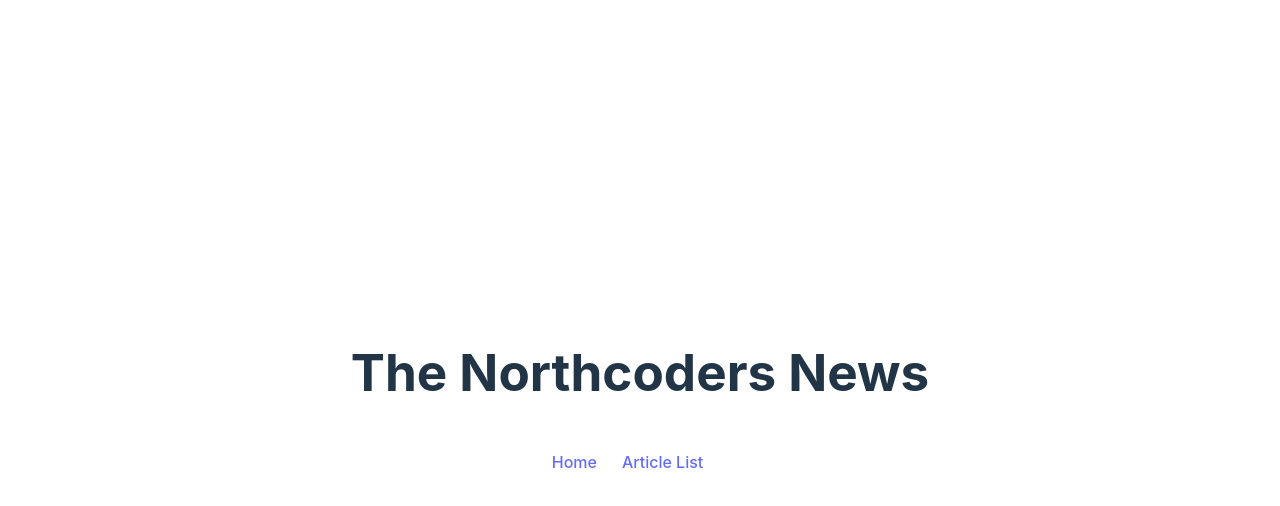
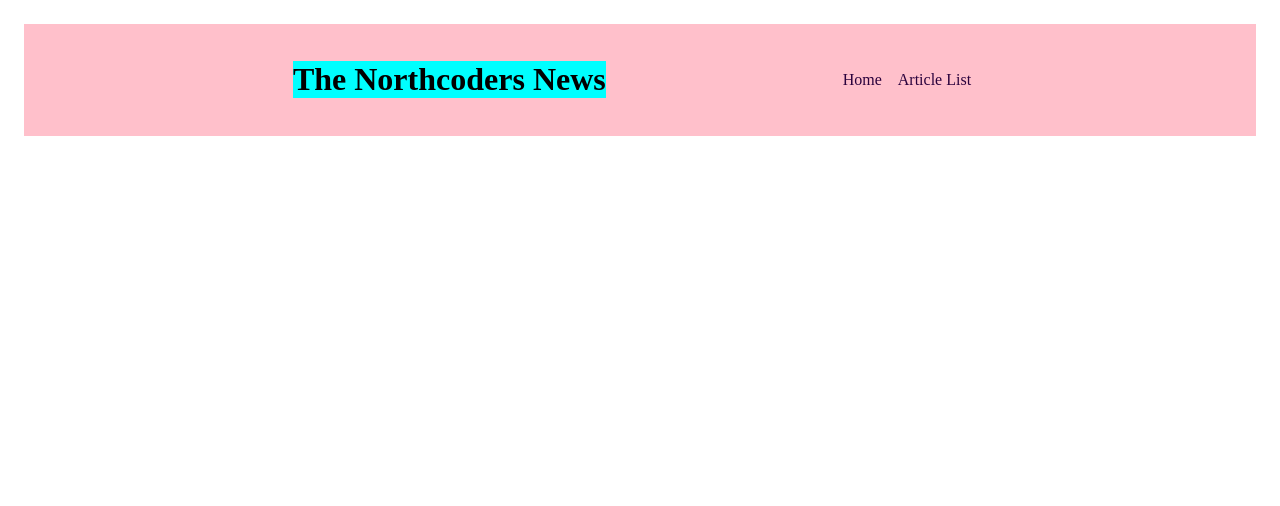
Before and after one commit to xi-xo/fe-henrry-news, a React (Vite) app: page / in a window 1280 px wide. Shown: the top 506 px of the page. Built offline with nearby package versions, Linux system fonts and the light colour scheme.

Commit message:
This commit adds implementations after feedback and solution for 5 & 6

```diff
--- a/src/ApiComponent/ArticleApiService.js
+++ b/src/ApiComponent/ArticleApiService.js
@@ -13,6 +13,21 @@ export const getArticlesById = (articleId) => {
     return ncNewsApi.get(`/articles/${articleId}`)
     .then(({data}) => {
         return data;
+
     })
 
 }
+
+export const getComments = () => {
+    return ncNewsApi.get("/comments")
+    .then((data) => {
+        return data
+    })
+}
+
+export const getCommentsByArticleId = (articleId) => {
+    return ncNewsApi.get(`/articles/${articleId}/comments`)
+    .then(({data}) => {
+        return data
+    })
+}
--- a/src/App.css
+++ b/src/App.css
@@ -1,32 +1,100 @@
+/* Small Screen */
 @media (max-width: 600px) {
+
+  .header-container {
+    background-color: blanchedalmond;
+    display: flex;
+    flex-direction: column;
+    align-items: center;
+  }
+  .appTitle {
+    background-color: rgb(177, 194, 194);
+  }
+
+  /* Article Image Styles */
+.article-item img {
+  max-width: 50%;
+  height: auto;
+  }
+
+.articleItem-img {
+  max-width: 100%;
+  height: auto;
 }
-/* Medium screens */
+
+.header-component-container {
+  display: flex;
+  justify-content: space-between;
+  background-color: #333;
+  color: white;
+  }
+}
+
+/* Medium Screen */
 @media (min-width: 601px) and (max-width: 1024px) {
+  .header-container {
+    background-color: rgb(154, 148, 215);
+    display: flex;
+    flex-direction: row;
+    justify-content: space-evenly;
+    align-items: center;
+  }
+
+  .appTitle {
+    background-color: aqua;
+    display: flex;
+  }
 }
-/* Large screens */
+
+/* Large Screen*/
 @media (min-width: 1025px) {
+  .header-container {
+    display: flex;
+    flex-direction: row;
+    justify-content: space-evenly;
+    align-items: center;
+    background-color: pink;
+    padding: 1rem 2rem;
+  }
+
+  .appTitle {
+    display: flex;
+    flex-direction: column;
+    align-items: center;
+    background-color: aqua;
+  }
+
+}
+
+
+.article-item {
+  list-style: none;
 }
 
 #root {
   max-width: 1280px;
   margin: 0 auto;
-  padding: 2rem;
+  padding: 1rem;
   text-align: center;
 }
 
-.navigationBar-container {
-  display: flex;
-  justify-content: center;
+.header-component-title h1 {
+  color: white;
+  text-decoration: none;
+  font-size: 1.5rem;
+  font-weight: bold;
 }
 
-.navigation-list {
-  display: inline-block;
+.header-navigationBar ul {
+  list-style: none;
   padding: 0;
-  list-style: none;
+  display: flex;
+  justify-content:right;
 }
 
-.navigation-list li {
 
-  display: inline-block;
-  margin-right: 25px;
+.header-navigationBar a {
+  color: rgb(43, 2, 61);
+  text-decoration: none;
+  margin-right: 1rem;
 }
--- a/src/App.jsx
+++ b/src/App.jsx
@@ -4,6 +4,7 @@ import './App.css'
 import Home from './components/Home'
 import ArticlesList from './components/ArticlesList'
 import ArticleItem from './components/ArticleItem'
+
 
 
 function App() {
@@ -14,6 +15,7 @@ function App() {
         <Route path='/' element={<Home/>} />
         <Route path='/article-list' element={<ArticlesList/>}/>
         <Route path='/article-details/:articleId' element={<ArticleItem/>}  />
+        <Route path='/article-details/:articleId/comments-list' element={<ArticleItem/>} />
       </Routes>
 
     </>
--- /dev/null
+++ b/src/CommentsList.jsx
@@ -0,0 +1,35 @@
+import { useEffect, useState } from "react";
+import { getCommentsByArticleId } from "./ApiComponent/ArticleApiService";
+import { useParams } from "react-router-dom";
+
+export default function CommentsList () {
+    const { articleId } = useParams();
+    const [comments, setComments] = useState([]);
+
+    useEffect(() => {
+        getCommentsByArticleId(articleId)
+        .then((commentsFromApi) => {
+            setComments(commentsFromApi)
+        });
+    }, [articleId]);
+
+    if (!comments) {
+        return (
+            <div>
+                <h3>Loading...</h3>
+            </div>
+        );
+    }
+
+    return (
+        <div className="c">
+            {comments.map((comment) => {
+                return (
+                <li key={comment.comment_id}>
+                    <p>{comment.body}</p>
+                </li>
+                )
+            })}
+        </div>
+    )
+}
--- a/src/components/ArticleCard.jsx
+++ b/src/components/ArticleCard.jsx
@@ -2,7 +2,7 @@ export default function ArticleCard ({article}) {
     return (
         <div>
             <h3>{article.title}</h3>
-            <img src={article.article_img_url} alt="" />
+            <img src={article.article_img_url} alt={article.title} />
         </div>
     )
 
--- a/src/components/ArticleItem.jsx
+++ b/src/components/ArticleItem.jsx
@@ -1,13 +1,14 @@
-import { useParams } from "react-router-dom";
+import { useParams, Link } from "react-router-dom";
 import NavigationBar from "./NavigationBar";
 import { getArticlesById } from "../ApiComponent/ArticleApiService";
 import { useEffect, useState } from "react";
+import CommentsList from "../CommentsList";
+import Header from "./Header";
 
 export default function ArticleItem () {
     const { articleId } = useParams();
     const [articles, setArticles] = useState({})
     const article = articles.article
-    console.log(article);
 
     useEffect(() => {
         getArticlesById(articleId)
@@ -19,24 +20,29 @@ export default function ArticleItem () {
     if (!article) {
         return (
             <div>
-                <h1>Loading...</h1>
-                <NavigationBar />
+                <h3>Loading...</h3>
             </div>
         );
     }
+    return (
+        <>
 
-    return (
         <div>
-            <h1>Single Article one</h1>
-            <NavigationBar/>
+            <Header/>
             <h2>{article.title}</h2>
             <p>posted on: {article.created_at}</p>
-            {article.article_img_url && <img src={article.article_img_url} alt="" />}
+            {article.article_img_url && <img className="articleItem-img" src={article.article_img_url} alt={article.title} />}
             <p>{article.body}</p>
             <p>author: {article.author}</p>
+        </div>
 
-
+        <div>
+            <h2>Comments</h2>
+            <ul>
+                <CommentsList/>
+            </ul>
         </div>
+        </>
     )
 
 }
--- a/src/components/ArticlesList.jsx
+++ b/src/components/ArticlesList.jsx
@@ -3,7 +3,7 @@ import { getArticles } from "../ApiComponent/ArticleApiService";
 import ArticleCard from "./ArticleCard";
 import NavigationBar from "./NavigationBar";
 import { Link } from "react-router-dom";
-import ArticleItem from "./ArticleItem";
+import Header from "./Header";
 
 
 export default function ArticlesList () {
@@ -20,6 +20,14 @@ export default function ArticlesList () {
             });
     }, [])
 
+    if (!articles) {
+        return (
+            <div>
+                <h3>Loading...</h3>
+            </div>
+        );
+    }
+
     const handleLoadMore = () => {
         const additionalArticlesToShow = 3
         setMaxArticlesToShow(maxArticlesToShow + additionalArticlesToShow)
@@ -31,10 +39,8 @@ export default function ArticlesList () {
 
     return(
         <div>
-        <h1>Article List</h1>
-        <NavigationBar/>
+        <Header/>
         <div>
-
             <ul>
                 {limitedArticles.map((article) => {
                     return (
--- a/src/components/Header.jsx
+++ b/src/components/Header.jsx
@@ -1,5 +1,10 @@
+import NavigationBar from "./NavigationBar";
+
 export default function Header () {
     return (
-        <h1>The Northcoders News</h1>
+        <div className="header-container">
+            <h1 className="appTitle">The Northcoders News</h1>
+            <NavigationBar/>
+        </div>
     )
 }
--- a/src/components/Home.jsx
+++ b/src/components/Home.jsx
@@ -1,11 +1,9 @@
 import Header from "./Header";
-import NavigationBar from "./NavigationBar";
 
 export default function Home () {
     return (
         <main>
             <Header/>
-            <NavigationBar/>
         </main>
     )
 }
--- a/src/components/NavigationBar.jsx
+++ b/src/components/NavigationBar.jsx
@@ -2,10 +2,14 @@ import { Link } from "react-router-dom";
 
 export default function NavigationBar () {
     return (
-        <nav className="navigationBar-container">
+        <nav className="header-navigationBar">
             <ul className="navigation-list">
-                <li><Link to="/">Home</Link></li>
-                <li><Link to="/article-list">Article List</Link></li>
+                <li>
+                    <Link to="/">Home</Link>
+                </li>
+                <li>
+                    <Link to="/article-list">Article List</Link>
+                </li>
             </ul>
         </nav>
     )
--- a/src/index.css
+++ b/src/index.css
@@ -1,4 +1,4 @@
-:root {
+/* :root {
   font-family: Inter, system-ui, Avenir, Helvetica, Arial, sans-serif;
   line-height: 1.5;
   font-weight: 400;
@@ -66,4 +66,4 @@ button:focus-visible {
   button {
     background-color: #f9f9f9;
   }
-}
+} */
--- a/src/main.jsx
+++ b/src/main.jsx
@@ -5,9 +5,9 @@ import './index.css'
 import { BrowserRouter } from 'react-router-dom'
 
 ReactDOM.createRoot(document.getElementById('root')).render(
+  <React.StrictMode>
   <BrowserRouter>
-  <React.StrictMode>
     <App />
+  </BrowserRouter>
   </React.StrictMode>
-  </BrowserRouter>
 )
```
